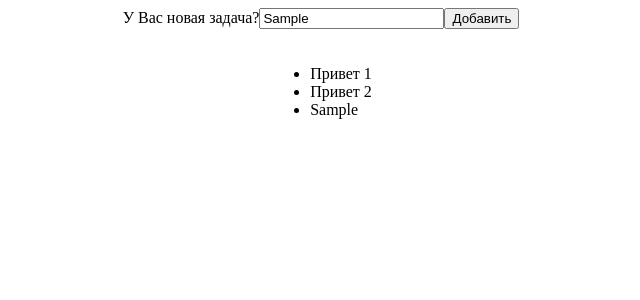
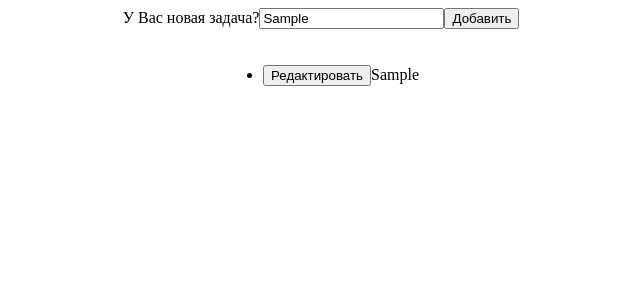
Before and after one commit to moldvaer23/sub-tasker, a React (Create React App) app: page / in a window 1280 px wide. Both pictures are taken after typing "Sample" into the empty fields and a click on the button "Добавить". Shown: the top 300 px of the page, without its empty margins (319-959 px from the left). Built offline with nearby package versions, Linux system fonts and the light colour scheme.

Commit message:
Оптимизировал работу с объектом Todo

```diff
--- a/src/00-App/App.tsx
+++ b/src/00-App/App.tsx
@@ -2,8 +2,19 @@ import { FC } from "react";
 import { Home } from "01-Pages/Home";
 
 import "./styles/global.scss";
+import { useAppDispatch } from "./store";
+import { setTodos } from "03-Features/Todo/models/TodoSlice";
+import { TTodo } from "03-Features/Todo/models/type";
 
 const App: FC = () => {
+  const localTodos: TTodo[] | null = JSON.parse(localStorage.getItem("todos") as string);
+  const dispatch = useAppDispatch();
+
+  // В случае если в кеше есть тодушки то передаем их в store
+  if (localTodos) {
+    dispatch(setTodos(localTodos));
+  }
+
   return (
     <>
       <Home />
--- a/src/03-Features/Todo/models/TodoModel.ts
+++ b/src/03-Features/Todo/models/TodoModel.ts
@@ -1,26 +1,19 @@
-import { TTodo, ITodoModel, ITodoModelProps } from "./type";
+import { ITodoModel, ITodoModelProps } from "./type";
 
 class TodoModel implements ITodoModel {
   // Поля
-  static idCount: number = 0;
-
-  private _id: number;
-  private task: string;
+  public id: number;
+  public task: string;
 
   // Конструктор
   constructor(props: ITodoModelProps) {
-    this._id = TodoModel.idCount;
+    this.id = props.id;
     this.task = props.task;
-
-    TodoModel.idCount++;
   }
 
-  // Возвращаем объект todo
-  public get getTodo(): TTodo {
-    return {
-      id: this._id,
-      task: this.task,
-    };
+  // Метод для изменения задачи
+  public changeTask(task: string): TodoModel {
+    return new TodoModel({ id: this.id, task: task });
   }
 }
 
--- a/src/03-Features/Todo/models/TodoSlice.ts
+++ b/src/03-Features/Todo/models/TodoSlice.ts
@@ -6,16 +6,11 @@ interface TodosState {
 }
 
 const initialState: TodosState = {
-  todos: [
-    {
-      id: 0,
-      task: "Привет 1",
-    },
-    {
-      id: 1,
-      task: "Привет 2",
-    },
-  ],
+  todos: [],
+};
+
+const saveLocalStorage = (todos: TTodo[]) => {
+  localStorage.setItem("todos", JSON.stringify(todos));
 };
 
 const todosSlice = createSlice({
@@ -24,9 +19,14 @@ const todosSlice = createSlice({
   reducers: {
     addTodo(state, action: PayloadAction<TTodo>) {
       state.todos.push(action.payload);
+      saveLocalStorage(state.todos);
+    },
+    // Нужен для инициализации приложения, по этому не сохраняем в localStorage
+    setTodos(state, action: PayloadAction<TTodo[]>) {
+      state.todos = action.payload;
     },
   },
 });
 
-export const { addTodo } = todosSlice.actions;
+export const { addTodo, setTodos } = todosSlice.actions;
 export default todosSlice.reducer;
--- a/src/03-Features/Todo/models/type.ts
+++ b/src/03-Features/Todo/models/type.ts
@@ -4,10 +4,11 @@ export type TTodo = {
 };
 
 export interface ITodoModel {
-  // Геттеры
-  getTodo: TTodo;
+  task: string;
+  changeTask(task: string): ITodoModel;
 }
 
 export interface ITodoModelProps {
+  id: number;
   task: string;
 }
--- a/src/03-Features/Todo/ui/TodoInput/TodoForm.tsx
+++ b/src/03-Features/Todo/ui/TodoInput/TodoForm.tsx
@@ -1,16 +1,18 @@
-import { useAppDispatch } from "00-App/store";
+import { useAppDispatch, useAppSelector } from "00-App/store";
 import TodoModel from "03-Features/Todo/models/TodoModel";
 import { addTodo } from "03-Features/Todo/models/TodoSlice";
 import { FC, useState } from "react";
 
 const TodoForm: FC = () => {
   const [task, setTask] = useState<string>("");
+
+  const todos = useAppSelector((state) => state.todos.todos);
   const dispatch = useAppDispatch();
 
   const handleSubmit = () => {
-    const todo = new TodoModel({ task: task }).getTodo;
+    const newTodo = new TodoModel({ id: todos.length, task: task });
 
-    dispatch(addTodo(todo));
+    dispatch(addTodo(newTodo));
   };
 
   return (
--- a/src/03-Features/Todo/ui/TodoItem/TodoItem.tsx
+++ b/src/03-Features/Todo/ui/TodoItem/TodoItem.tsx
@@ -1,16 +1,28 @@
-import { FC } from "react";
+import { FC, useState } from "react";
 import TodoModel from "../../models/TodoModel";
 
 interface TProps {
   task: string;
+  id: number;
 }
 
-const TodoItem: FC<TProps> = ({ task }) => {
+const TodoItem: FC<TProps> = ({ task, id }) => {
   // Создаем новый объект Todo
-  const todo = new TodoModel({ task: task }).getTodo;
+  const [todo, setTodo] = useState<TodoModel>(new TodoModel({ task: task, id: id }));
 
-  // Возвращаем разметку карточки
-  return <article>{todo.task}</article>;
+  return (
+    <article>
+      <button
+        onClick={() => {
+          const updatedTodo = todo.changeTask("Изменено");
+
+          setTodo(updatedTodo);
+        }}>
+        Редактировать
+      </button>
+      {todo.task}
+    </article>
+  );
 };
 
 export default TodoItem;
--- a/src/03-Features/Todo/ui/TodoList/TodoList.tsx
+++ b/src/03-Features/Todo/ui/TodoList/TodoList.tsx
@@ -10,7 +10,7 @@ const TodoList: FC = () => {
       {todos.map((todo) => {
         return (
           <li key={todo.id}>
-            <TodoItem task={todo.task} />
+            <TodoItem id={todo.id} task={todo.task} />
           </li>
         );
       })}
```
